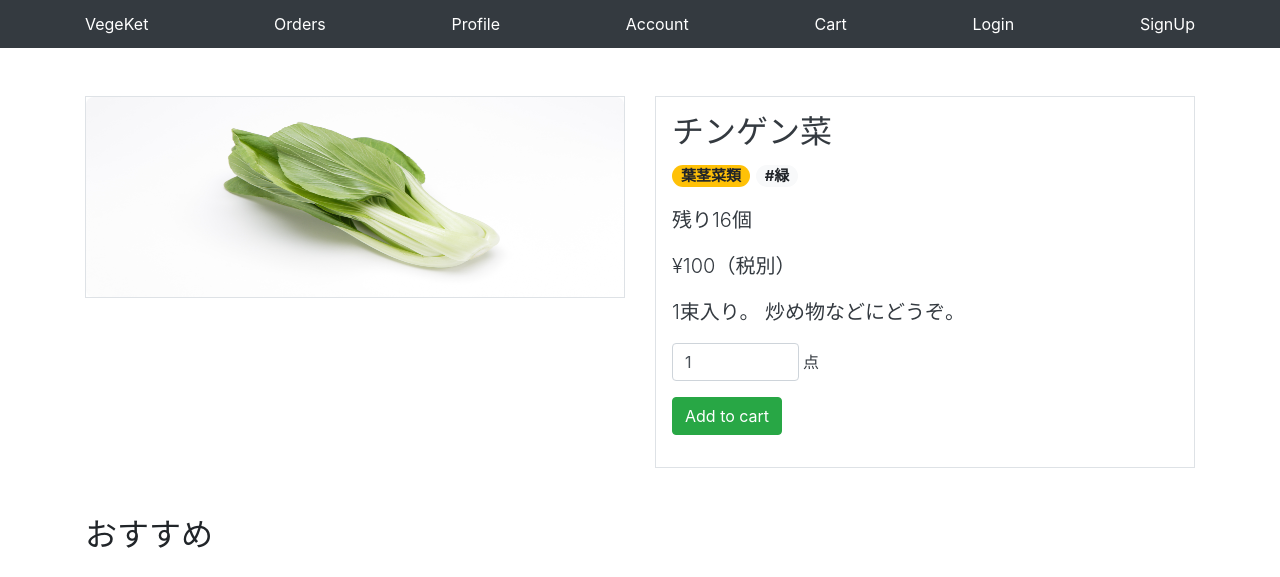
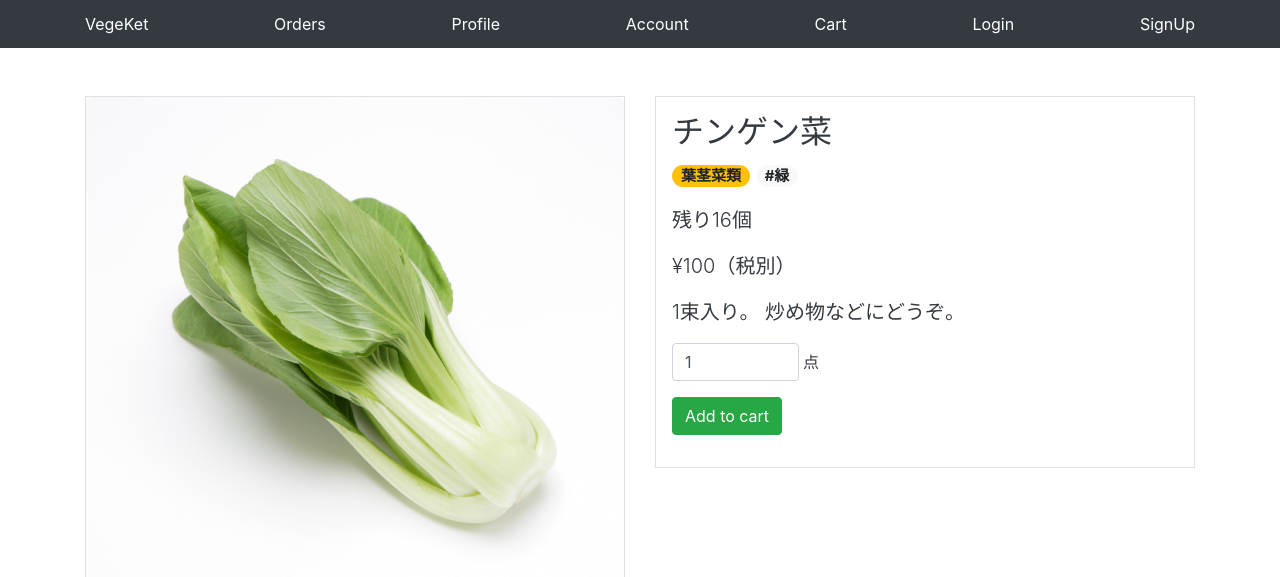
Before and after one commit to moni3nyaho/vegeket, a Django app: page /items/1E8kZWsJiQPKIC7pUvwRmf/ in a window 1280 px wide. Shown: the top 577 px of the page. Run offline with Django 5.2, Linux system fonts and the light colour scheme; data comes from the database, SQL or seed files in the repository; some libraries are stand-ins or nearby versions.

```diff
--- a/static/css/style.css
+++ b/static/css/style.css
@@ -1,6 +1,6 @@
 .product-image {
   width: 100%;
-  height: 200px;
-  /* object-fit: cover; */
+  height: 500px;
+  object-fit: cover;
   border-radius: 8px;
 }
```
